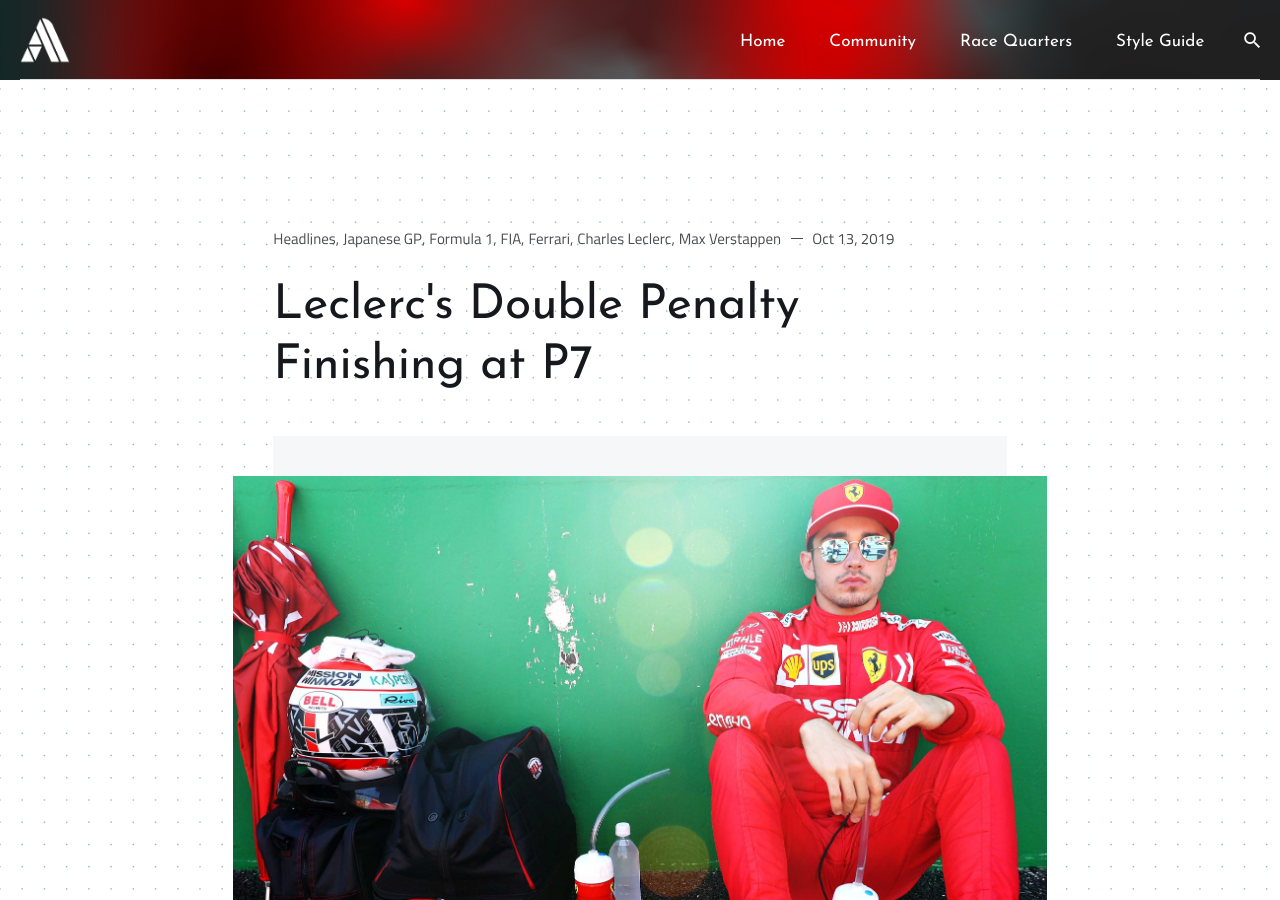
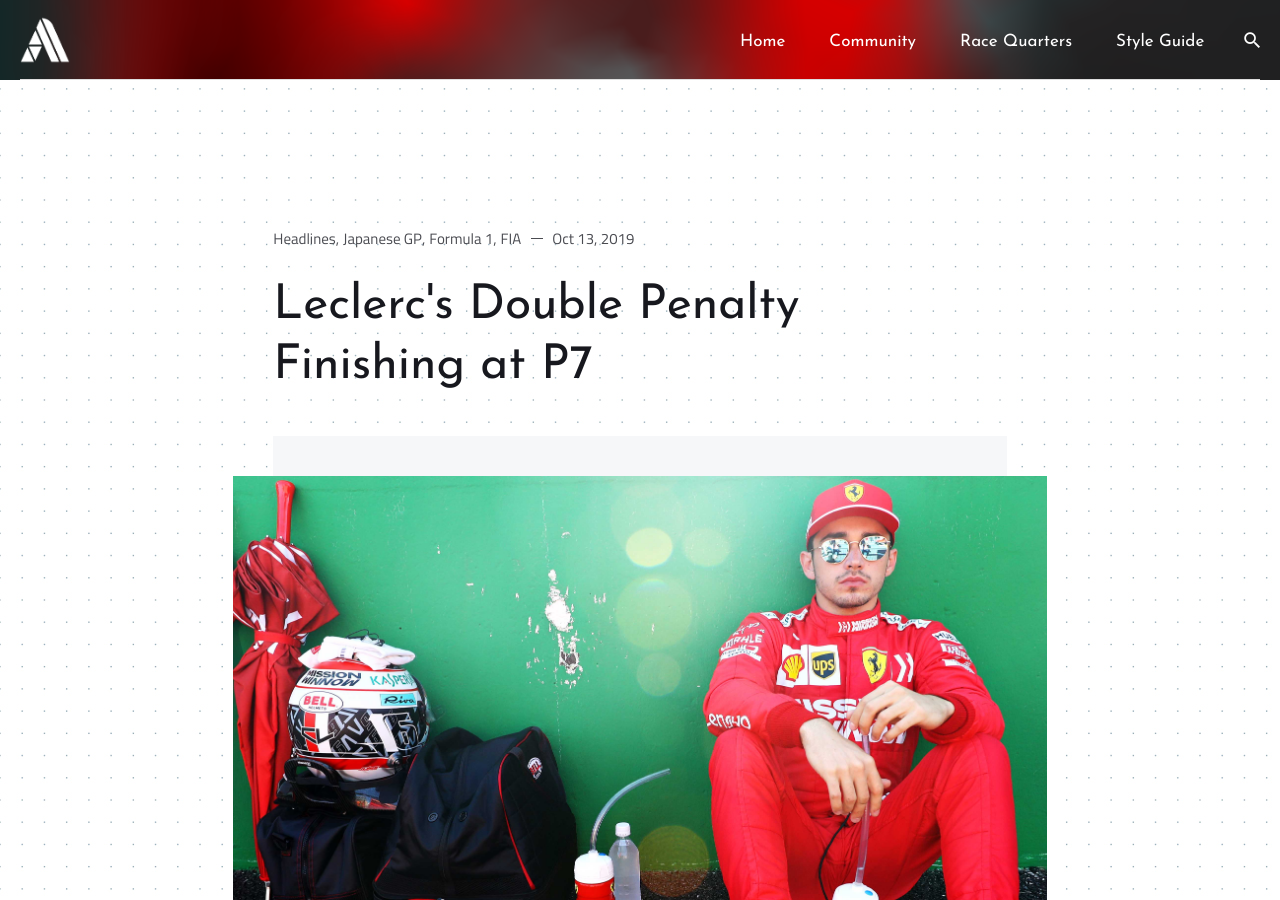
Before and after one commit to Asfalto-Ascari/AsfaltoAscari, a Jekyll site: the page built from _posts/2019-10-14-P002-Leclerc-Penalty.md, in a window 1280 px wide and 900 px high. Built offline with Jekyll 4.4.1, drawn with Linux system fonts in a browser that asks for light colours; nearby versions of some CDN libraries; comment, search, counter and statistics services are not loaded.

Commit message:
Remove extended tags

```diff
--- a/_posts/2019-10-14-P002-Leclerc-Penalty.md
+++ b/_posts/2019-10-14-P002-Leclerc-Penalty.md
@@ -8,9 +8,6 @@ tags:
 - Japanese GP
 - Formula 1
 - FIA
-- Ferrari
-- Charles Leclerc
-- Max Verstappen
 ---
 
 # Charles Leclerc demoted twice to P7 in Japan for double race sanctions
```
